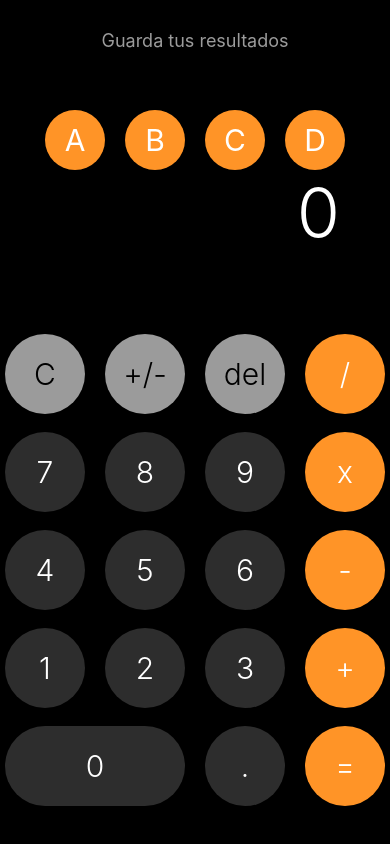
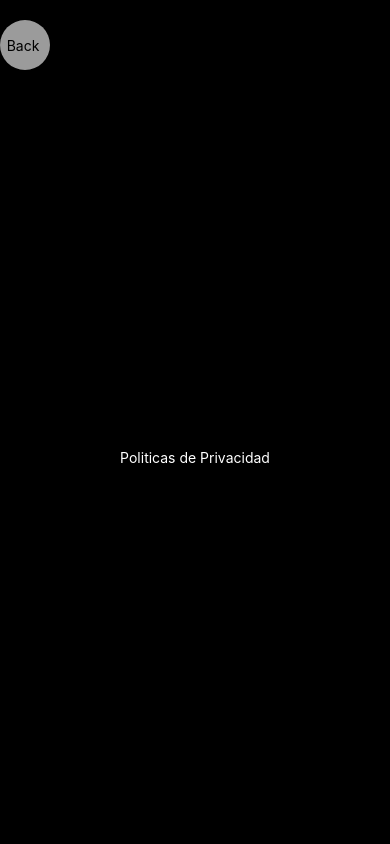
Before and after one commit to Lucas-aquiles/calculadora, a React Native app: screen /Setting in a window 390 px wide. Built offline with nearby package versions, Linux system fonts and the light colour scheme.

Commit message:
refactor: new funtions

```diff
--- a/src/App.tsx
+++ b/src/App.tsx
@@ -4,19 +4,22 @@
  *
  * @format
  */
+import {NavigationContainer} from '@react-navigation/native';
 
 import {StatusBar, Text, View} from 'react-native';
 import CalculatorScreen from './presentation/screens/CalculatorScreen';
-import { styles } from './config/theme/app-theme';
+import {styles} from './config/theme/app-theme';
+import {NavigationScreen} from './routes/NavigationScreen';
 
 function App() {
   return (
-    <View style={styles.background}>
-      <StatusBar barStyle={'light-content'}
-      backgroundColor={'black'} />
-
-<CalculatorScreen/>
-    </View>
+    <NavigationContainer>
+      {/* <View style={styles.background}>
+        <StatusBar barStyle={'light-content'} backgroundColor={'black'} />
+        <CalculatorScreen />
+      </View> */}
+      <NavigationScreen />
+    </NavigationContainer>
   );
 }
 
--- /dev/null
+++ b/src/presentation/components/PrimaryButton.tsx
@@ -0,0 +1,36 @@
+import React from 'react';
+import {Pressable, Text, View} from 'react-native';
+import {styles, colors} from '../../config/theme/app-theme';
+
+interface PropsPrimaryButton {
+  onPress: () => void;
+  label?: string;
+}
+
+const PrimaryButton = ({onPress, label}: PropsPrimaryButton) => {
+  return (
+    <View
+      style={{
+        backgroundColor: colors.lightGray,
+        width: 50,
+        borderRadius: 100,
+        height: 50,
+        justifyContent: 'center',
+        marginTop: 20,
+        marginRight: 20,
+      }}>
+      <Pressable onPress={() => onPress()}>
+        <Text
+          style={{
+            color: 'black',
+            textAlign: 'center',
+            fontWeight: '400',
+          }}>
+          {label}{' '}
+        </Text>
+      </Pressable>
+    </View>
+  );
+};
+
+export default PrimaryButton;
--- a/src/presentation/screens/CalculatorScreen.tsx
+++ b/src/presentation/screens/CalculatorScreen.tsx
@@ -1,8 +1,10 @@
-import {Pressable, Text, View} from 'react-native';
+import {Pressable, Text, View, StatusBar} from 'react-native';
 import {colors, styles} from '../../config/theme/app-theme';
 import CalculatorBottom from '../components/CalculatorBottom';
 import useCalculatorButton from '../hooks/useCalculatorButton';
 import SaveResult from '../components/SaveResults';
+import {useNavigation} from '@react-navigation/native';
+import PrimaryButton from '../components/PrimaryButton';
 
 const CalculatorScreen = () => {
   const {
@@ -30,35 +32,97 @@ const CalculatorScreen = () => {
     multiplyOperation,
     addOperation,
     substractOperation,
-    calculateResult
+    calculateResult,
   } = useCalculatorButton();
+  const navigation = useNavigation();
 
   return (
+    <View style={styles.background}>
+      <StatusBar barStyle={'light-content'} backgroundColor={'black'} />
+      <View
+        style={{
+          position: 'absolute',
+          width: '100%',
+          display: 'flex',
+          alignItems: 'flex-end',
+        }}>
+        <PrimaryButton
+          onPress={() => navigation.navigate('Setting' as never)}
+          label="Config"
+        />
+      </View>
+
       <View style={styles.calculatorContainer}>
-      <View style={{position:"absolute", width: 'auto', top:0, right:0,left:0,
-          height: 200 }}>
-      <Text style={{color:colors.lightGray, marginHorizontal: 'auto',marginVertical:"auto", fontSize:18}}>Guarda tus resultados</Text>
-      <View style={{ display:"flex",flexDirection:"row", marginHorizontal:"auto",marginVertical:"auto"}}>
-      <SaveResult   onPress={saveDataA}  useDataSave={useDataA}  resultSave={dataSaveA} label="A"/>
-      <SaveResult   onPress={saveDataB}   useDataSave={useDataB}   resultSave={dataSaveB} label="B"/>
-      <SaveResult   onPress={saveDataC}  useDataSave={useDataC}   resultSave={dataSaveC} label="C"/>
-      <SaveResult   onPress={saveDataD}   useDataSave={useDataD}   resultSave={dataSaveD} label="D"/>
+        <View
+          style={{
+            position: 'absolute',
+            width: 'auto',
+            top: 0,
+            right: 0,
+            left: 0,
+            height: 200,
+          }}>
+          <Text
+            style={{
+              color: colors.lightGray,
+              marginHorizontal: 'auto',
+              marginVertical: 'auto',
+              fontSize: 18,
+            }}>
+            Guarda tus resultados
+          </Text>
+          <View
+            style={{
+              display: 'flex',
+              flexDirection: 'row',
+              marginHorizontal: 'auto',
+              marginVertical: 'auto',
+            }}>
+            <SaveResult
+              onPress={saveDataA}
+              useDataSave={useDataA}
+              resultSave={dataSaveA}
+              label="A"
+            />
+            <SaveResult
+              onPress={saveDataB}
+              useDataSave={useDataB}
+              resultSave={dataSaveB}
+              label="B"
+            />
+            <SaveResult
+              onPress={saveDataC}
+              useDataSave={useDataC}
+              resultSave={dataSaveC}
+              label="C"
+            />
+            <SaveResult
+              onPress={saveDataD}
+              useDataSave={useDataD}
+              resultSave={dataSaveD}
+              label="D"
+            />
           </View>
         </View>
 
-
         <View style={{paddingHorizontal: 30, paddingBottom: 20}}>
-        <Text adjustsFontSizeToFit numberOfLines={1} style={styles.mainResult}>
+          <Text
+            adjustsFontSizeToFit
+            numberOfLines={1}
+            style={styles.mainResult}>
             {formula}
           </Text>
-        {
-          (formula === prevNumber )
-          ?<Text style={styles.subResult}> </Text>
-          :(<Text  adjustsFontSizeToFit numberOfLines={1}
-           style={styles.subResult}> {prevNumber}
+          {formula === prevNumber ? (
+            <Text style={styles.subResult}> </Text>
+          ) : (
+            <Text
+              adjustsFontSizeToFit
+              numberOfLines={1}
+              style={styles.subResult}>
+              {' '}
+              {prevNumber}
             </Text>
-        )
-        }
+          )}
         </View>
 
         <View style={styles.row}>
@@ -130,6 +194,7 @@ const CalculatorScreen = () => {
           />
         </View>
       </View>
+    </View>
   );
 };
 
--- /dev/null
+++ b/src/presentation/screens/SettingScreen.tsx
@@ -0,0 +1,42 @@
+import React from 'react';
+import {Linking, Text, TouchableOpacity, View} from 'react-native';
+import {styles} from '../../config/theme/app-theme';
+import PrimaryButton from '../components/PrimaryButton';
+import {useNavigation} from '@react-navigation/native';
+
+const SettingScreen = () => {
+  const navigation = useNavigation();
+
+  const handlePress = () => {
+    // Reemplaza la URL con la dirección a la que deseas redirigir
+    Linking.openURL('https://rootsoftware.com.ar/politicas');
+  };
+
+  return (
+    <View style={styles.background}>
+      <View
+        style={{
+          width: '100%',
+          display: 'flex',
+          alignItems: 'flex-start',
+        }}>
+        <PrimaryButton
+          onPress={() => navigation.navigate('Home' as never)}
+          label="Back"
+        />
+      </View>
+      <View style={{marginHorizontal: 'auto', marginVertical: 'auto'}}>
+        <TouchableOpacity onPress={handlePress}>
+          <Text
+            style={{
+              color: 'white',
+            }}>
+            Politicas de Privacidad
+          </Text>
+        </TouchableOpacity>
+      </View>
+    </View>
+  );
+};
+
+export default SettingScreen;
--- /dev/null
+++ b/src/routes/NavigationScreen.tsx
@@ -0,0 +1,20 @@
+// In App.js in a new project
+
+import {createNativeStackNavigator} from '@react-navigation/native-stack';
+import CalculatorScreen from '../presentation/screens/CalculatorScreen';
+import SettingScreen from '../presentation/screens/SettingScreen';
+
+const Stack = createNativeStackNavigator();
+
+export const NavigationScreen = () => {
+  return (
+    <Stack.Navigator
+      initialRouteName="Home"
+      screenOptions={{
+        headerShown: false,
+      }}>
+      <Stack.Screen name="Home" component={CalculatorScreen} />
+      <Stack.Screen name="Setting" component={SettingScreen} />
+    </Stack.Navigator>
+  );
+};
```
Also changed, not shown: package.json (+7 -1 lines), 4 other files (tests, documents, lock files or other folders). Lines whose indentation alone changed are shown as unchanged.
